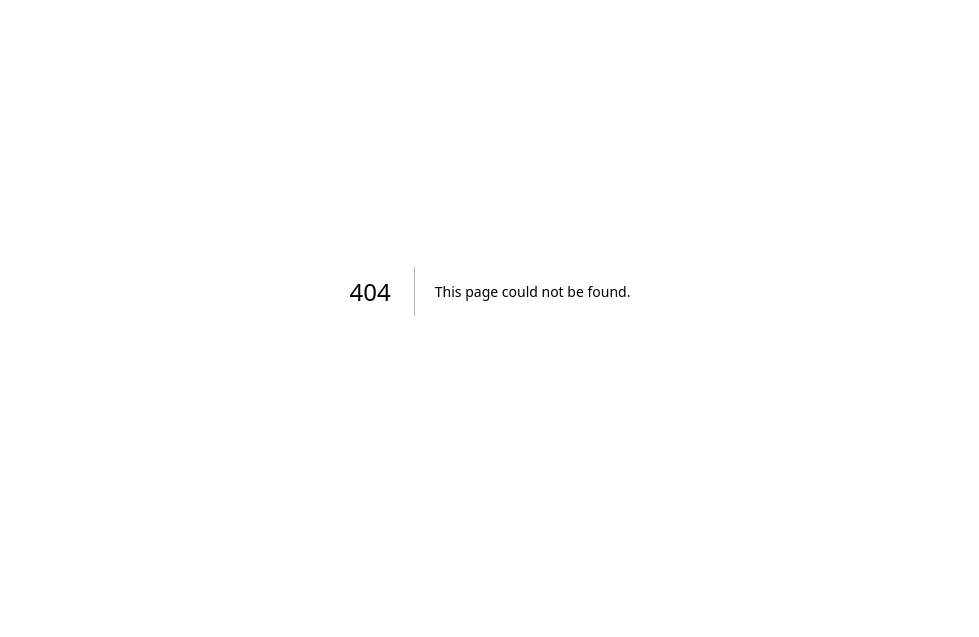
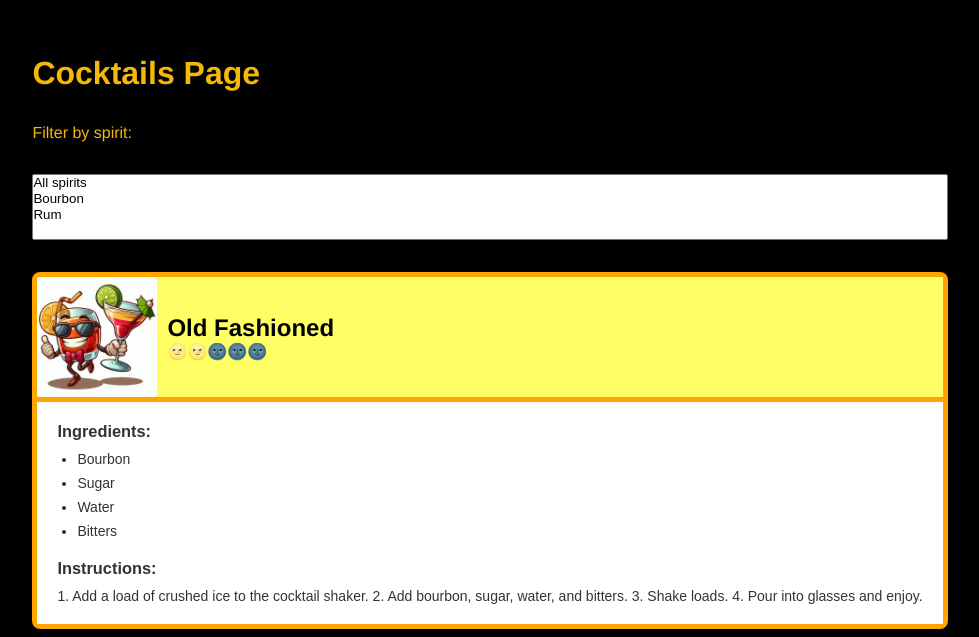
Before and after one commit to cjrace/almostyellow, a Next.js app: page /cocktails in a window 1280 px wide. Before the commit this address had no page. Shown: the part 109-746 px from the top of the page, without its empty margins (150-1129 px from the left). Built offline with nearby package versions, Linux system fonts and the light colour scheme.

Commit message:
Outline for cocktails page (#3)

```diff
--- a/app/globals.css
+++ b/app/globals.css
@@ -1,12 +1,12 @@
 :root {
   --background: #000000;
-  --foreground: #f45b08;
+  --foreground: #f4b808;
 }
 
 @media (prefers-color-scheme: dark) {
   :root {
     --background: #000000;
-    --foreground: #f45b08;
+    --foreground: #f4b808;
   }
 }
 
--- a/app/page.module.css
+++ b/app/page.module.css
@@ -164,3 +164,66 @@ a.secondary {
     filter: invert();
   }
 }
+
+
+/* Cocktail card container */
+.cocktailBox {
+  padding: 5px;
+  margin-bottom: 10px;
+  border-radius: 8px;
+  box-shadow: 0 2px 4px rgba(0, 0, 0, 0.1);
+  background-color: orange;
+}
+
+/* Styles for the cocktail name */
+.cocktailName {
+  display: flex;
+  flex-direction: column; /* Stack items vertically */
+  align-items: flex-start; /* Align items to the start (left) */
+  padding: 10px;
+  font-weight: bold;
+  font-size: 16px;
+  color: black;
+}
+
+/* Styles for the cocktail rating */
+.ratingContainer {
+  display: flex;
+  flex-direction: row;
+  align-items: center;
+}
+
+/* Cocktail image */
+.cocktailImageContainer {
+  display: flex;
+  align-items: center;
+  margin-bottom: 5px;
+  background-color: #ffff65;
+}
+
+.cocktailImage {
+  height: 120px; /* Adjust as needed */
+  border-radius: 4px;
+}
+
+/* Cocktail details */
+.cocktailDetails {
+  font-family: Arial, sans-serif;
+  font-size: 14px;
+  color: #333;
+  background-color: white;
+  padding: 20px
+}
+
+/* Ingredients list */
+.ingredientsList {
+  list-style-type: disc;
+  margin-left: 20px;
+  margin-top: 10px;
+  margin-bottom: 20px
+}
+
+/* Instructions paragraph */
+.cocktailDetails p {
+  margin-top: 10px;
+}
--- /dev/null
+++ b/pages/cocktails.tsx
@@ -0,0 +1,141 @@
+// CocktailsPage.tsx
+
+import React, { useState } from 'react';
+import styles from '../app/page.module.css'; // Your existing styles
+import Link from 'next/link';
+
+// Sample cocktail data (you can replace this with your actual data)
+const cocktails = [
+  {
+    name: 'Old Fashioned',
+    spirits: ['Bourbon'],
+    rating: 2.0 as number, // Rated out of 5
+    photoUrl: "/images/cocktail-placeholder.jpg",
+    recipe: {
+      ingredients: ['Bourbon', 'Sugar', 'Water', 'Bitters'],
+      instructions:
+        '1. Add a load of crushed ice to the cocktail shaker.\n' +
+        '2. Add bourbon, sugar, water, and bitters.\n' +
+        '3. Shake loads.\n' +
+        '4. Pour into glasses and enjoy.',
+    },
+  },
+  {
+    name: 'Cocktail 2',
+    spirits: ['Rum'],
+    rating: 4.5 as number, // Rated out of 5
+    photoUrl: "/images/cocktail-placeholder.jpg",
+    recipe: {
+      ingredients: ['Rum', 'Something fruity', 'Ice'],
+      instructions:
+        '1. Add a load of crushed ice to the cocktail shaker.\n' +
+        '2. Add alcohol and then something fruity.\n' +
+        '3. Shake loads.\n' +
+        '4. Pour into glasses and enjoy.',
+    },
+  },
+  {
+    name: 'Cocktail 3',
+    spirits: ['Rum', 'Bourbon'],
+    rating: 5.0 as number, // Rated out of 5
+    photoUrl: "/images/cocktail-placeholder.jpg",
+    recipe: {
+      ingredients: ['Rum', 'Bourbon', 'Something fruity', 'Ice'],
+      instructions:
+        '1. Add a load of crushed ice to the cocktail shaker.\n' +
+        '2. Add alcohol and then something fruity.\n' +
+        '3. Shake loads.\n' +
+        '4. Pour into glasses and enjoy.',
+    },
+  },
+  // Add more cocktails...
+];
+
+
+// Function to convert numeric rating to moons (was stars but the half star emoji doesn't exist so I am being creative)
+const renderRatingMoons = (rating: number) => {
+  const fullMoons = Math.floor(rating);
+  const remaining = rating - fullMoons;
+  const hasHalfMoon = remaining >= 0.25 && remaining < 0.75;
+  const emptyMoons = 5 - fullMoons - (hasHalfMoon ? 1 : 0);
+
+  const moons = [];
+  for (let i = 0; i < fullMoons; i++) {
+    moons.push(<span key={i} className={styles.moon}>🌝</span>);
+  }
+  if (hasHalfMoon) {
+    moons.push(<span key="half" className={styles.moon}>🌗</span>);
+  }
+  for (let i = 0; i < emptyMoons; i++) {
+    moons.push(<span key={`empty-${i}`} className={styles.moon}>🌚</span>);
+  }
+
+  return <>{moons}</>;
+};
+
+const CocktailsPage: React.FC = () => {
+  const [selectedSpirits, setSelectedSpirits] = useState<string[]>([]);
+
+  const filteredCocktails = cocktails.filter((cocktail) => {
+    if (selectedSpirits.length === 0 || selectedSpirits.includes("All spirits")) {
+      return true; // Show all cocktails if no specific spirits are selected or if "All Spirits" is selected
+    }
+    return cocktail.spirits.some((spirit) => selectedSpirits.includes(spirit));
+  });
+
+  return (
+    <div className={styles.page}>
+      <main className={styles.main}>
+        <h1>Cocktails Page</h1>
+        <p>Filter by spirit:</p>
+        <select
+            value={selectedSpirits}
+            onChange={(e) => setSelectedSpirits(Array.from(e.target.selectedOptions, (option) => option.value))}
+            multiple
+            className="form-select" // Add this class
+          >
+          <option value="All spirits">All spirits</option>
+          <option value="Bourbon">Bourbon</option>
+          <option value="Rum">Rum</option>
+          {/* Add other spirit options */}
+        </select>
+        <ul className={styles.cocktailList}>
+          {filteredCocktails.map((cocktail) => (
+            <div key={cocktail.name} className={styles.cocktailCard}>
+              <div className={styles.cocktailBox}>
+                <div className={styles.cocktailImageContainer}>
+                  <img src={cocktail.photoUrl} alt={cocktail.name} className={styles.cocktailImage} />
+                  <div className={styles.cocktailName}>
+                    <h2>{cocktail.name}</h2>
+                    <div className={styles.ratingContainer}>
+                      {renderRatingMoons(cocktail.rating)}
+                    </div>
+                  </div>
+                </div>
+                <div className={styles.cocktailDetails}>
+                  <h3>Ingredients:</h3>
+                  <ul className={styles.ingredientsList}>
+                    {cocktail.recipe.ingredients.map((ingredient) => (
+                      <li key={ingredient}>{ingredient}</li>
+                    ))}
+                  </ul>
+                  <h3>Instructions:</h3>
+                  <p>{cocktail.recipe.instructions}</p>
+                </div>
+              </div>
+            </div>
+          ))}
+        </ul>
+        <div className={styles.ctas}>
+          <Link href="/" className={styles.secondary}>
+            Back to homepage
+          </Link>
+        </div>
+      </main>
+    </div>
+  );
+
+
+};
+
+export default CocktailsPage;
--- a/pages/index.tsx
+++ b/pages/index.tsx
@@ -22,6 +22,12 @@ export default function Home() {
           >
             View our recipe magic
           </Link>
+          <Link
+            className={styles.secondary}
+            href="/cocktails"
+          >
+            Cocktail time!
+          </Link>
         </div>
       </main>
       <footer className={styles.footer}>
```
Also changed, not shown: public/images/cocktail-placeholder.jpg (added).
